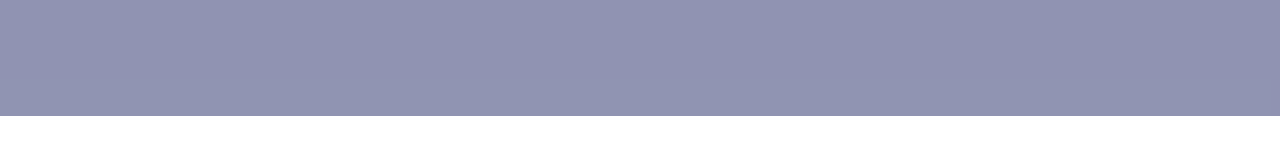
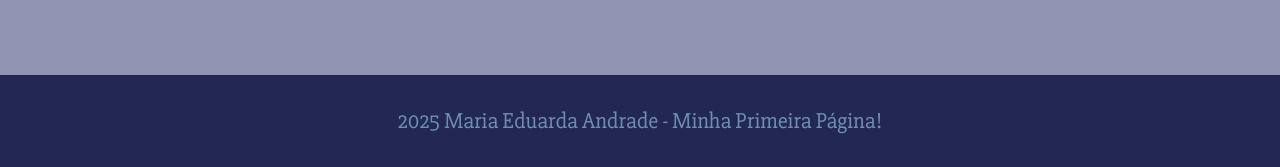
Before and after one commit to mariaeandrade/meu-primeiro-site, a plain HTML site: page index.html in a window 1280 px wide. Shown: the part 684-851 px from the top of the page. Before the commit the page ends 800 px from the top, so only its background shows below. Drawn offline with Linux system fonts and the light colour scheme.

Commit message:
Finaliza o 'footer' e o site

```diff
--- a/assets/styles/index.css
+++ b/assets/styles/index.css
@@ -123,3 +123,15 @@ hobbies{
     transform: translateX(-2px);
 
    }
+
+   footer {
+    background-color: #232852;
+    color: #6F8FAF;
+    text-align: center;
+    padding: 2rem;
+    width: 100%;
+   }
+
+   footer p {
+    font-size: 1.4rem;
+   }
--- a/index.html
+++ b/index.html
@@ -39,5 +39,9 @@
             </p>
         </contact>
     </main>
+
+    <footer>
+        <p>2025 Maria Eduarda Andrade - Minha Primeira Página!</p>
+    </footer>
 </body>
 </html>
```
